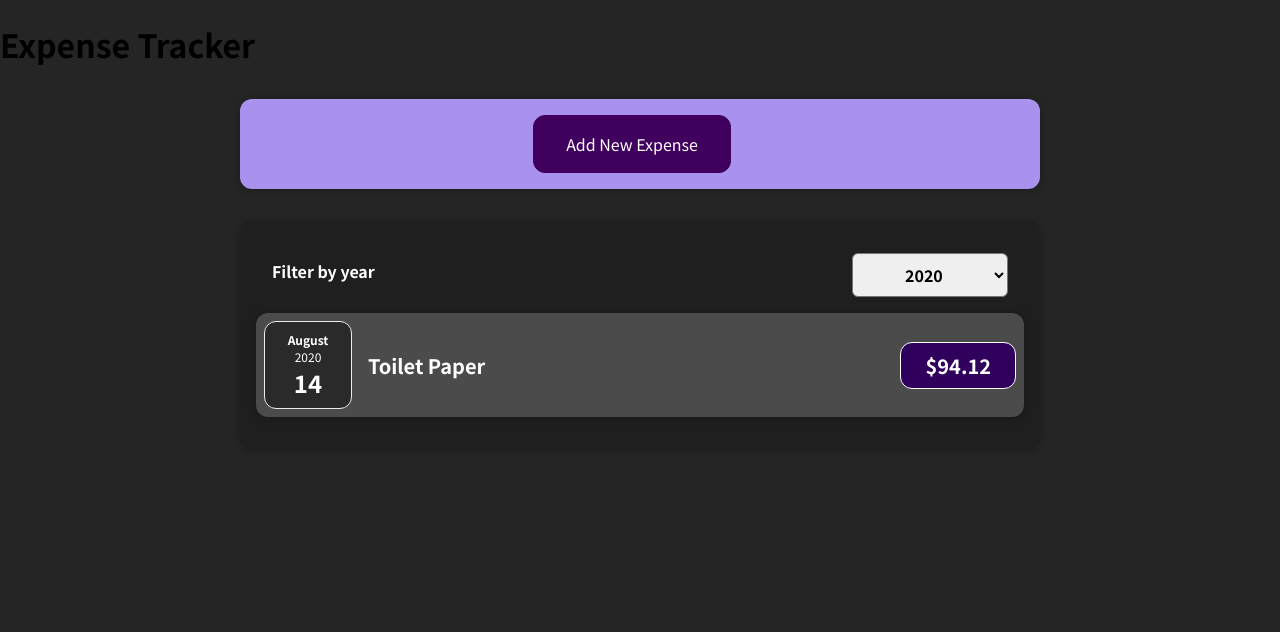
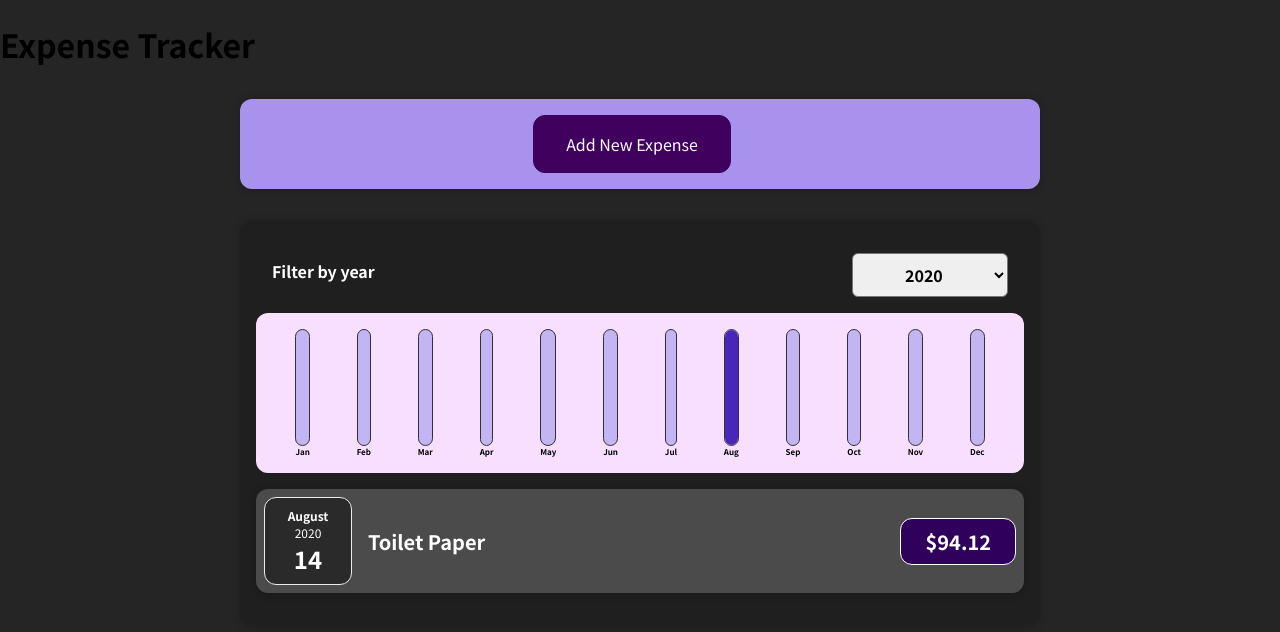
Before and after one commit to OsvaldoSalomon/ExpenseTracker, a React (Create React App) app: page / in a window 1280 px wide. Shown: the top 632 px of the page. Built offline with nearby package versions, Linux system fonts and the light colour scheme.

Commit message:
Added the Chart, and it is now complete and functional

```diff
--- /dev/null
+++ b/src/components/Chart/Chart.css
@@ -0,0 +1,9 @@
+.chart {
+    padding: 1rem;
+    border-radius: 12px;
+    background-color: #f8dfff;
+    text-align: center;
+    display: flex;
+    justify-content: space-around;
+    height: 10rem;
+}
--- /dev/null
+++ b/src/components/Chart/Chart.js
@@ -0,0 +1,20 @@
+import ChartBar from './ChartBar';
+import './Chart.css'
+
+function Chart(props) {
+    const dataPointValues = props.dataPoints.map(dataPoint => dataPoint.value);
+    const totalMaximum = Math.max(...dataPointValues);
+
+    return <div className="chart">
+        {props.dataPoints.map(dataPoint =>
+            <ChartBar
+                key={dataPoint.label}
+                value={dataPoint.value}
+                maxValue={totalMaximum}
+                label={dataPoint.label}
+            />)
+        }
+    </div>
+}
+
+export default Chart;
--- /dev/null
+++ b/src/components/Chart/ChartBar.css
@@ -0,0 +1,30 @@
+.chart-bar {
+    height: 100%;
+    display: flex;
+    flex-direction: column;
+    align-items: center;
+}
+
+.chart-bar__inner {
+    height: 100%;
+    width: 100%;
+    border: 1px solid #313131;
+    border-radius: 12px;
+    background-color: #c3b4f3;
+    overflow: hidden;
+    display: flex;
+    flex-direction: column;
+    justify-content: flex-end;
+}
+
+.chart-bar__fill {
+    background-color: #4826b9;
+    width: 100%;
+    transition: all 0.3s ease-out;
+}
+
+.chart-bar__label {
+    font-weight: bold;
+    font-size: 0.5rem;
+    text-align: center;
+}
--- /dev/null
+++ b/src/components/Chart/ChartBar.js
@@ -0,0 +1,20 @@
+import './ChartBar.css'
+
+function ChartBar(props) {
+    let barFillHeight = '0%';
+
+    if (props.maxValue > 0) {
+        barFillHeight = Math.round((props.value / props.maxValue) * 100) + '%';
+    }
+
+    return (
+        <div className="chart-bar">
+            <div className="chart-bar__inner">
+                <div className="chart-bar__fill" style={{height: barFillHeight}}></div>
+            </div>
+            <div className="chart-bar__label">{props.label}</div>
+        </div>
+    );
+}
+
+export default ChartBar;
--- a/src/components/Expenses/Expenses.js
+++ b/src/components/Expenses/Expenses.js
@@ -2,6 +2,7 @@
 import Card from '../UI/Card'
 import ExpensesFilter from "./ExpensesFilter";
 import ExpensesList from "./ExpensesList";
+import ExpensesChart from "./ExpensesChart";
 import './Expenses.css'
 
 function Expenses(props) {
@@ -22,6 +23,7 @@
                     selected={filteredYear}
                     onChangeFilter={filterChangeHandler}
                 />
+                <ExpensesChart expenses={filteredExpenses} />
                 <ExpensesList items={filteredExpenses} />
             </Card>
         </div>
--- /dev/null
+++ b/src/components/Expenses/ExpensesChart.js
@@ -0,0 +1,27 @@
+import Chart from "../Chart/Chart";
+
+function ExpensesChart(props) {
+    const chartDataPoints = [
+        {label: 'Jan', value: 0},
+        {label: 'Feb', value: 0},
+        {label: 'Mar', value: 0},
+        {label: 'Apr', value: 0},
+        {label: 'May', value: 0},
+        {label: 'Jun', value: 0},
+        {label: 'Jul', value: 0},
+        {label: 'Aug', value: 0},
+        {label: 'Sep', value: 0},
+        {label: 'Oct', value: 0},
+        {label: 'Nov', value: 0},
+        {label: 'Dec', value: 0}
+    ];
+
+    for (const expense of props.expenses) {
+        const expenseMonth = expense.date.getMonth();
+        chartDataPoints[expenseMonth].value += expense.amount;
+    }
+
+    return <Chart dataPoints={chartDataPoints} />
+}
+
+export default ExpensesChart;
```
